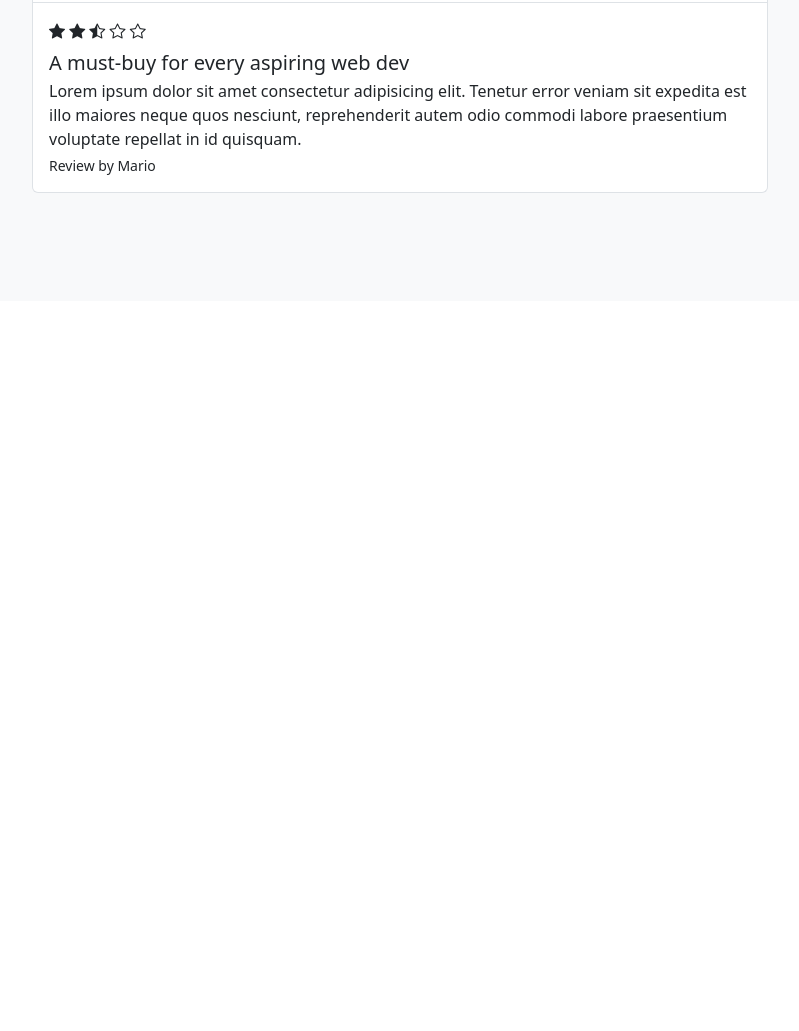
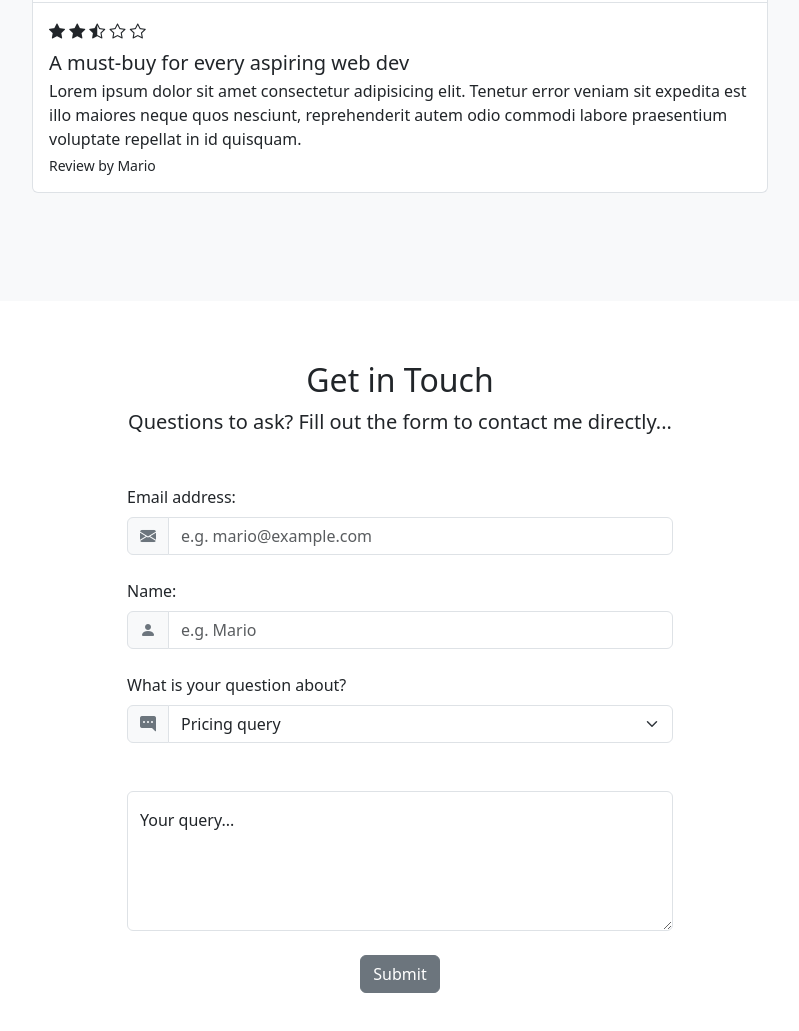
Before and after one commit to vector-gru/ebook_web, a plain HTML site: page index.html in a window 1280 px wide. Shown: the part 3220-4251 px from the top of the page, without its empty margins (240-1039 px from the left). Before the commit the page ends 3521 px from the top, so only its background shows below. Drawn offline with nearby package versions, Linux system fonts and the light colour scheme.

Commit message:
working with forms

```diff
--- a/index.html
+++ b/index.html
@@ -461,6 +461,55 @@
     </section>
 
     <!-- contact form -->
+    <!-- form-control, form-label, form-select, input-group, input-group-text -->
+  <section id="contact">
+    <div class="container-lg">
+
+      <div class="text-center">
+        <h2>Get in Touch</h2>
+        <p class="lead">Questions to ask? Fill out the form to contact me directly...</p>
+      </div>
+      <div class="row justify-content-center my-5">
+        <div class="col-lg-6">
+
+          <form>
+            <label for="email" class="form-label">Email address:</label>
+            <div class="input-group mb-4">
+              <span class="input-group-text">
+                <i class="bi bi-envelope-fill text-secondary"></i>
+              </span>
+              <input type="text" id="email" class="form-control" placeholder="e.g. mario@example.com" />
+            </div>
+            <label for="name" class="form-label">Name:</label>
+            <div class="mb-4 input-group">
+              <span class="input-group-text">
+                <i class="bi bi-person-fill text-secondary"></i>
+              </span>
+              <input type="text" id="name" class="form-control" placeholder="e.g. Mario" />
+            </div>
+            <label for="subject" class="form-label">What is your question about?</label>
+            <div class="mb-4 input-group">
+              <span class="input-group-text">
+                <i class="bi bi-chat-right-dots-fill text-secondary"></i>
+              </span>
+              <select class="form-select" id="subject">
+                <option value="pricing" selected>Pricing query</option>
+                <option value="content">Content query</option>
+                <option value="other">Other query</option>
+              </select>
+            </div>
+            <div class="mb-4 mt-5 form-floating">
+              <textarea class="form-control" id="query" style="height: 140px" placeholder="query"></textarea>
+              <label for="query">Your query...</label>
+            </div>
+            <div class="mb-4 text-center">
+              <button type="submit" class="btn btn-secondary">Submit</button>
+            </div>
+          </form>
+        </div>
+      </div>
+    </div>
+  </section>
 
     <!-- get updates / modal trigger -->
 
```
